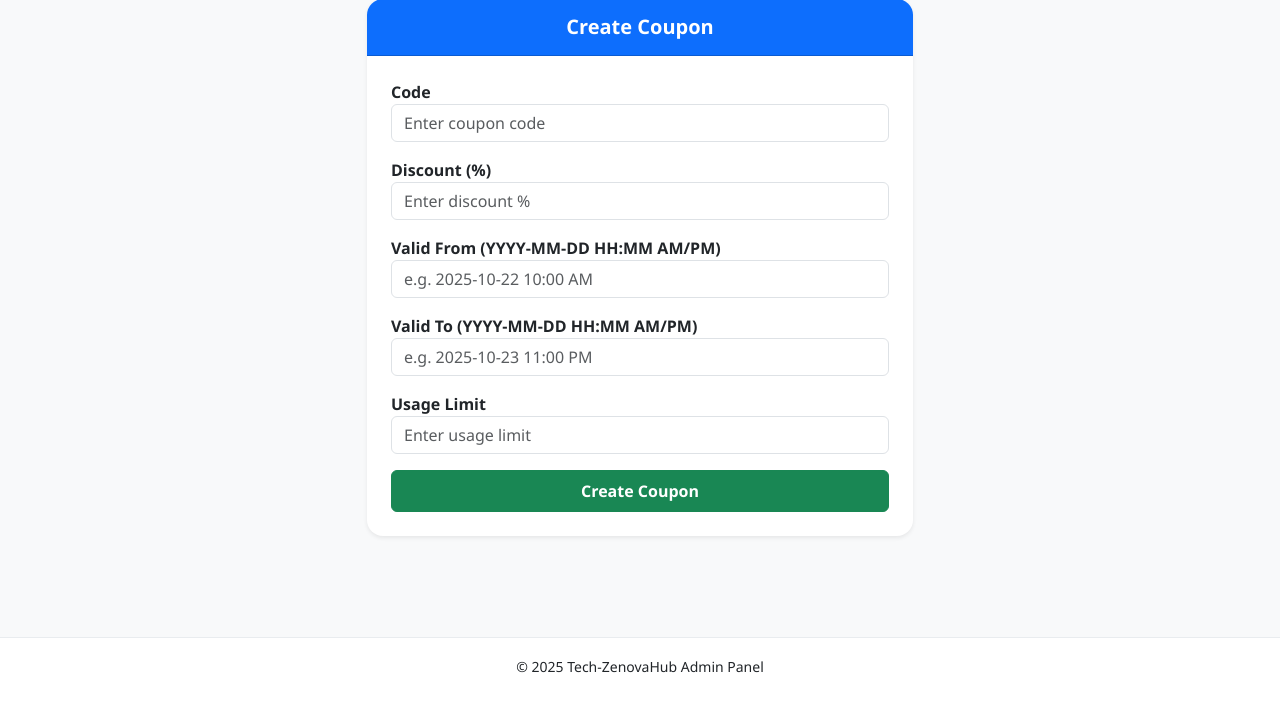
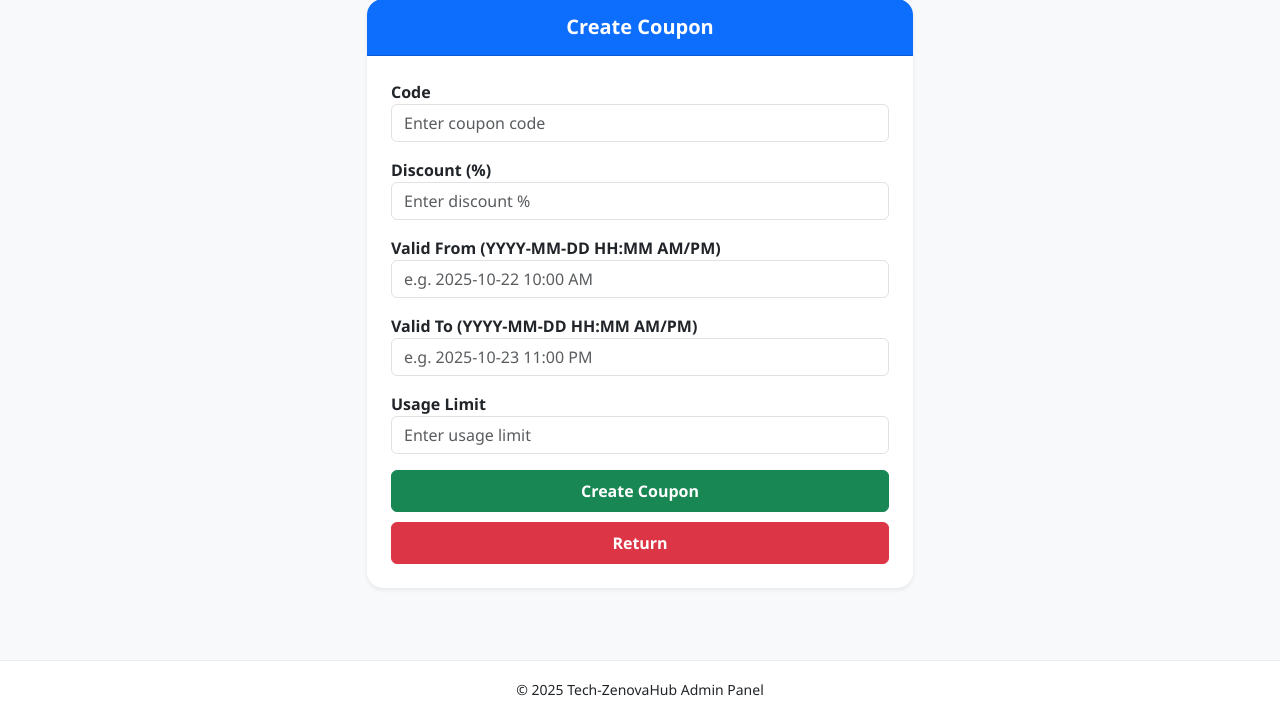
Before and after one commit to developer-badhan/Tech-ZenovaHub, a Django app: template shop/templates/coupon/coupon_create.html in a window 1280 px wide. Shown: the part 106-823 px from the top of the page. Before the commit the page ends 779 px from the top, so only its background shows below. Run offline with Django 3.2, Linux system fonts and the light colour scheme; the template is opened without the code that fills it, so the values that code supplies are empty; some libraries are stand-ins or nearby versions.

Commit message:
update coupones

```diff
--- a/shop/templates/coupon/coupon_create.html
+++ b/shop/templates/coupon/coupon_create.html
@@ -40,6 +40,7 @@
 
             <div class="d-grid">
               <button type="submit" class="btn btn-success py-2 fw-semibold">Create Coupon</button>
+              <a href= '{% url 'coupon_list' %}' class="btn btn-danger py-2 fw-semibold" style="margin-top: 10px;" >Return</a>
             </div>
           </form>
         </div>
--- a/shop/templates/coupon/coupon_update.html
+++ b/shop/templates/coupon/coupon_update.html
@@ -40,6 +40,7 @@
 
             <div class="d-grid">
               <button type="submit" class="btn btn-primary py-2 fw-semibold">Update Coupon</button>
+              <a href= '{% url 'coupon_list' %}' class="btn btn-danger py-2 fw-semibold" style="margin-top: 10px;" >Return</a>
             </div>
           </form>
         </div>
```
